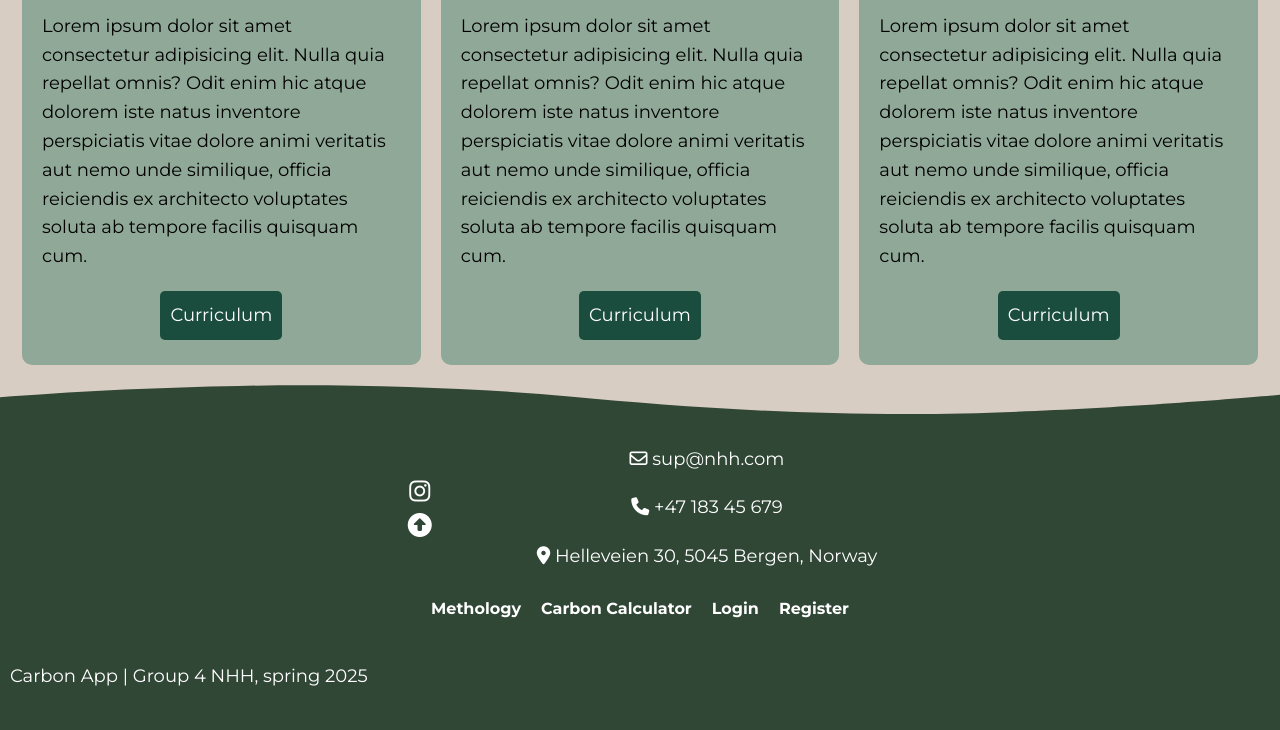
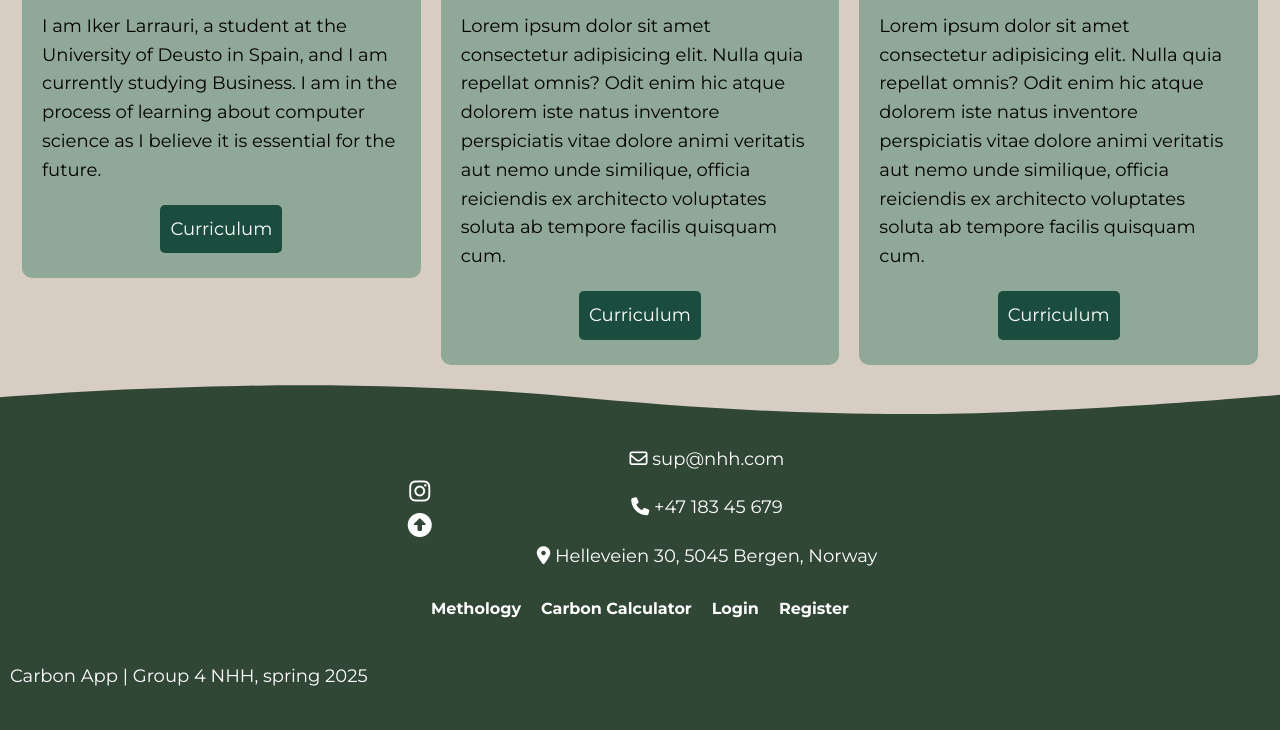
Before and after one commit to hannik3/carbon_app_v1, a Flask app: page / in a window 1280 px wide. Shown: the part 1546-2276 px from the top of the page. Run offline with Flask 2, Linux system fonts and the light colour scheme; some libraries are stand-ins or nearby versions.

Commit message:
Update home.html i put my description

```diff
--- a/capp/templates/home.html
+++ b/capp/templates/home.html
@@ -98,7 +98,7 @@
       <div class="box2">
         <img src="https://randomuser.me/api/portraits/women/12.jpg" alt="" style="border-radius: 50%; width:200px;">
         <h3>Iker Larrauri</h3>
-        <p>  Lorem ipsum dolor sit amet consectetur adipisicing elit. Nulla quia repellat omnis? Odit enim hic atque dolorem iste natus inventore perspiciatis vitae dolore animi veritatis aut nemo unde similique, officia reiciendis ex architecto voluptates soluta ab tempore facilis quisquam cum.
+        <p> I am Iker Larrauri, a student at the University of Deusto in Spain, and I am currently studying Business. I am in the process of learning about computer science as I believe it is essential for the future.
         </p>
         <div class="section_container_buttons_developers">
           <a class="btn_developers" href="#"  target="_blank">Curriculum</a>
```
